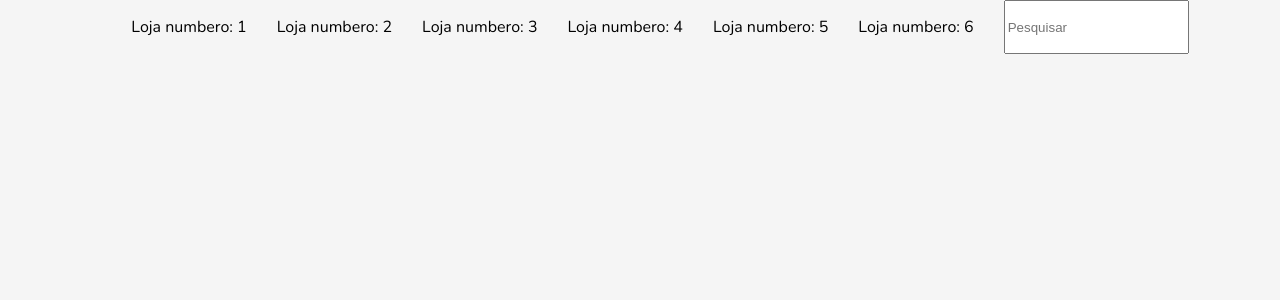
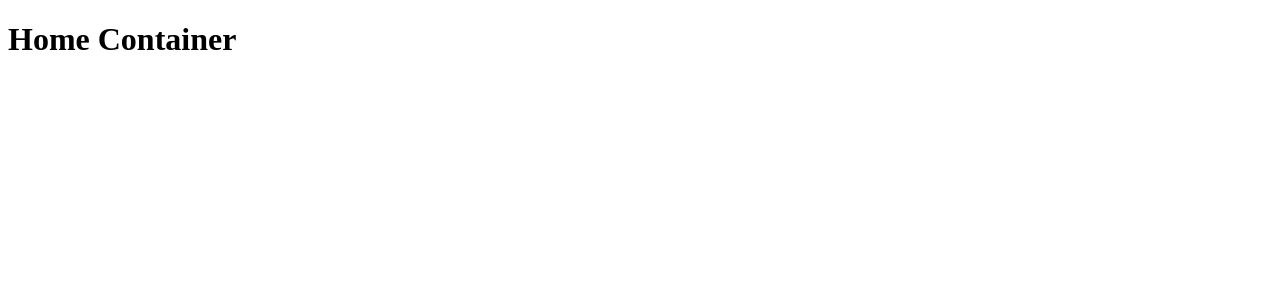
Before and after one commit to marcelodosreis/Marketfy, a Next.js app: page / in a window 1280 px wide. Shown: the top 300 px of the page. Built offline with nearby package versions, Linux system fonts and the light colour scheme.

Commit message:
feat: reset project to use tailwind

```diff
--- a/package.json
+++ b/package.json
@@ -13,9 +13,11 @@
         "next": "^10.0.0",
         "react": "17.0.1",
         "react-dom": "17.0.1",
+        "react-icons": "^4.2.0",
         "sass": "^1.32.7"
     },
     "devDependencies": {
+        "autoprefixer": "^10.2.4",
         "eslint": "^7.20.0",
         "eslint-config-prettier": "^7.2.0",
         "eslint-plugin-jsx-a11y": "^6.4.1",
@@ -23,7 +25,8 @@
         "eslint-plugin-react": "^7.22.0",
         "eslint-plugin-react-hooks": "^4.2.0",
         "framer-motion": "^3.3.0",
+        "postcss": "^8.2.6",
         "prettier": "^2.2.1",
-        "styled-components": "^5.2.1"
+        "tailwindcss": "^2.0.3"
     }
 }
--- /dev/null
+++ b/postcss.config.js
@@ -0,0 +1,6 @@
+module.exports = {
+    plugins: {
+        tailwindcss: {},
+        autoprefixer: {}
+    }
+};
--- a/src/containers/home/home.jsx
+++ b/src/containers/home/home.jsx
@@ -1,11 +1,7 @@
 import React from 'react';
 
-import Navbar from '../../library/common/components/navbar/navbar';
-
-const HomeContainer = () => (
-    <>
-        <Navbar />
-    </>
-);
+const HomeContainer = () => {
+    return <h1>Home Container</h1>;
+};
 
 export default HomeContainer;
--- a/src/library/common/components/navbar/navbar.jsx
+++ /dev/null
@@ -1,24 +0,0 @@
-import React from 'react';
-
-import * as Style from './navbar.style';
-
-// import PropTypes from 'prop-types';
-
-const Navbar = () => {
-    return (
-        <Style.Header>
-            <div>
-                <ul>
-                    {[1, 2, 3, 4, 5, 6].map((number) => (
-                        <li key={number}>Loja numbero: {number}</li>
-                    ))}
-                </ul>
-                <input placeholder="Pesquisar" />
-            </div>
-        </Style.Header>
-    );
-};
-
-Navbar.prototype = {};
-
-export default Navbar;
--- a/src/library/common/components/navbar/navbar.style.js
+++ /dev/null
@@ -1,20 +0,0 @@
-import Styled from 'styled-components';
-
-const Header = Styled.header`
-  display: flex;
-  align-items: center;
-  justify-content: center;
-    & > div {
-      display: flex;
-      & > ul {
-      display: flex;
-      list-style-type: none;
-      & >  li {
-        margin-right: 30px;
-        cursor: pointer;
-      }
-    }
-  }
-`;
-
-export { Header };
--- a/src/pages/_app.js
+++ b/src/pages/_app.js
@@ -2,17 +2,12 @@ import React from 'react';
 
 import PropTypes from 'prop-types';
 
-import GlobalStyle from '../resources/styles/globalStyle';
+import 'tailwindcss/tailwind.css';
 
 import App from 'next/app';
 
 function MyApp({ Component, pageProps }) {
-    return (
-        <>
-            <Component {...pageProps} />
-            <GlobalStyle />
-        </>
-    );
+    return <Component {...pageProps} />;
 }
 
 MyApp.getInitialProps = async (appContext) => {
--- a/src/resources/styles/globalStyle.js
+++ /dev/null
@@ -1,12 +0,0 @@
-import { createGlobalStyle } from 'styled-components';
-
-const GlobalStyle = createGlobalStyle`
-  body {
-    margin: 0;
-    padding: 0;
-    font-family: 'Nunito', sans-serif;
-    background-color: #f5f5f5;
-  }
-`;
-
-export default GlobalStyle;
--- /dev/null
+++ b/tailwind.config.js
@@ -0,0 +1,11 @@
+module.exports = {
+    purge: ['.src/**/*.{js,ts,jsx,tsx}'],
+    darkMode: false, // or 'media' or 'class'
+    theme: {
+        extend: {}
+    },
+    variants: {
+        extend: {}
+    },
+    plugins: []
+};
```
Also changed, not shown: .babelrc (deleted), src/resources/styles/theme.js (deleted), 1 other file (tests, documents, lock files or other folders).
